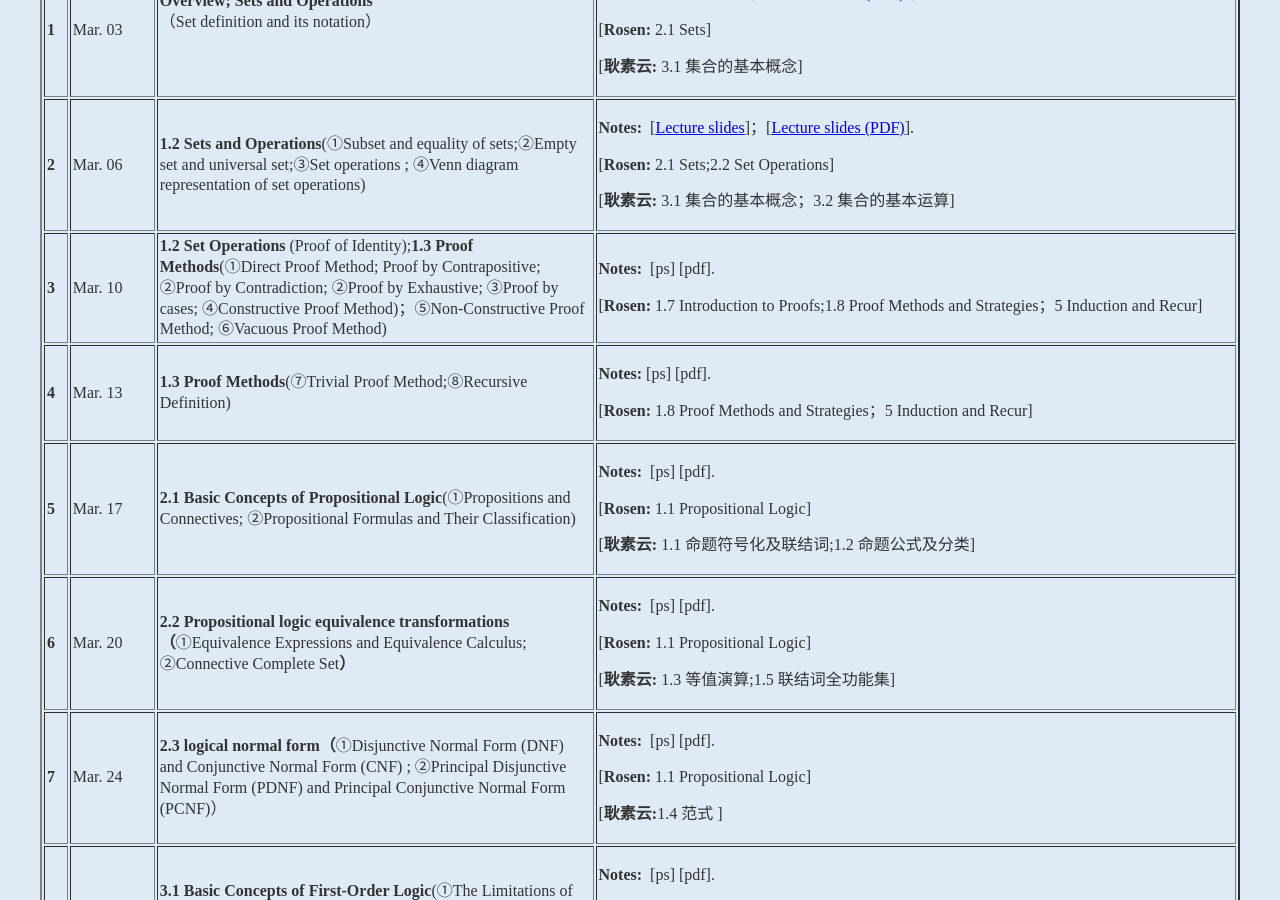
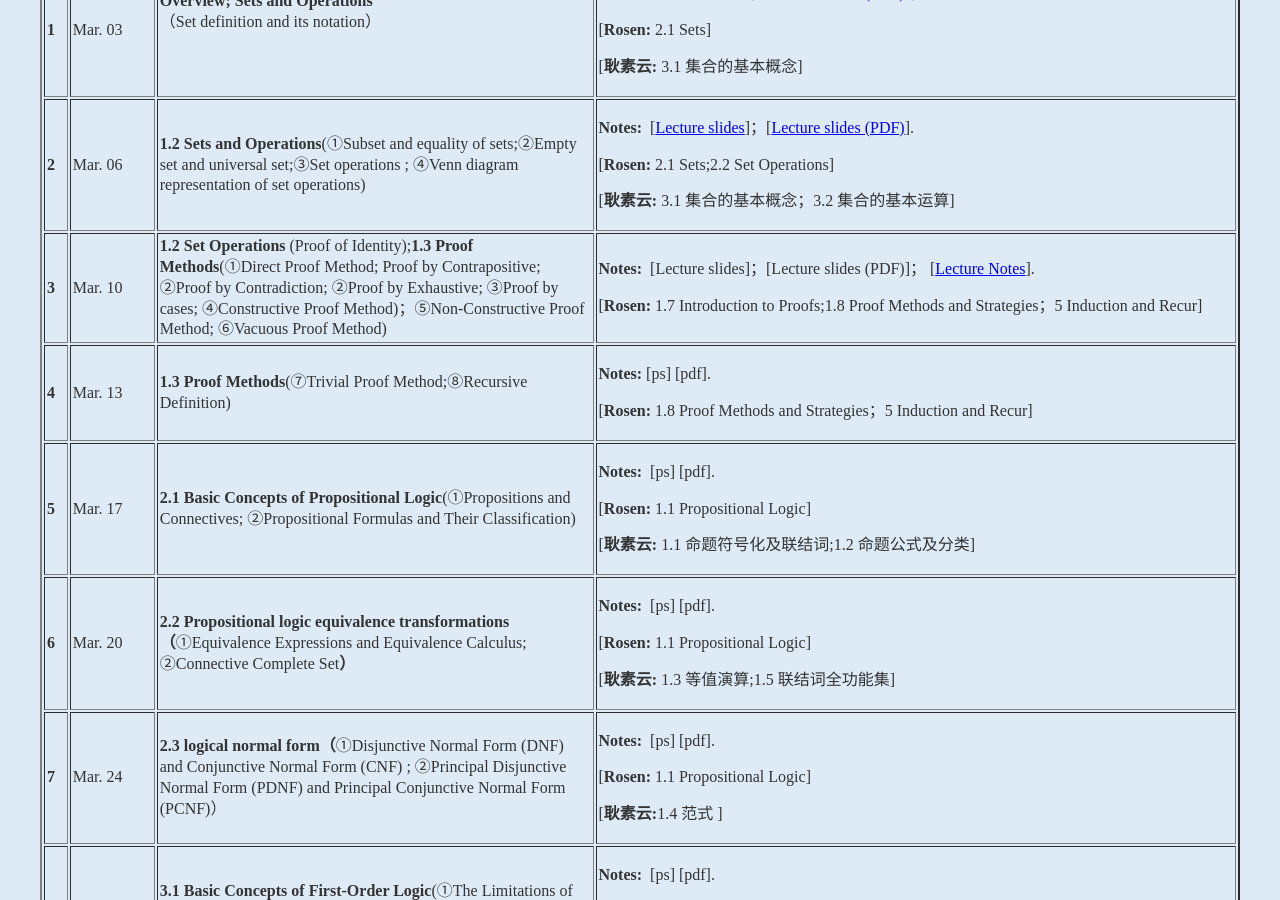
Before and after one commit to kejiwei/kejiwei.github.io, a Jekyll site: the page teaching/courses/dismath/index.html, which Jekyll copies as it is, in a window 1280 px wide and 900 px high, scrolled down 1234 px. Built offline with Jekyll 4.4.1, drawn with Linux system fonts in a browser that asks for light colours.

Commit message:
20260309

```diff
--- a/teaching/courses/dismath/index.html
+++ b/teaching/courses/dismath/index.html
@@ -93,7 +93,7 @@
                 <td>Mar. 10</td>
                 <td><strong>1.2 Set Operations</strong> (Proof of Identity);<strong>1.3 Proof Methods</strong>(①Direct Proof Method; Proof by Contrapositive; ②Proof by Contradiction; ②Proof by Exhaustive; ③Proof by cases; ④Constructive Proof Method)；⑤Non-Constructive Proof Method; ⑥Vacuous Proof Method)</td>
                 <td>
-                  <p> <strong> Notes</strong><strong>:</strong> &nbsp;[ps] [pdf].</p>
+                  <p> <strong> Notes</strong><strong>:</strong> &nbsp;[Lecture slides]；[Lecture slides (PDF)]； [<a href="slides/离散数学讲义第2章-数学证明方法-20260228.pdf">Lecture Notes</a>].</p>
 <p>[<strong>Rosen: </strong>1.7 Introduction to Proofs;1.8 Proof Methods and Strategies；5 Induction and Recur]</p></td>
                 </tr>
 
```
Also changed, not shown: 1 other file.
